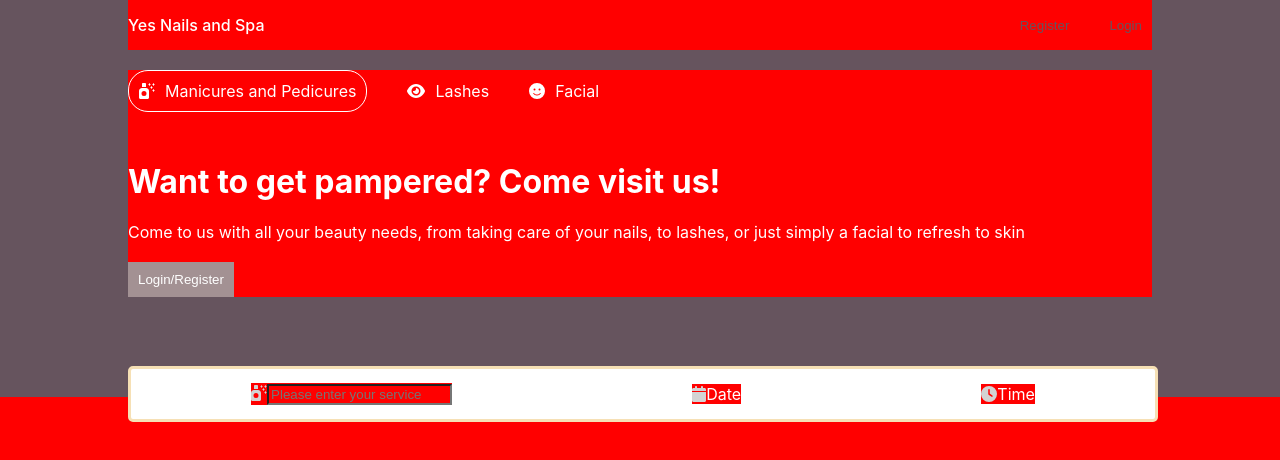
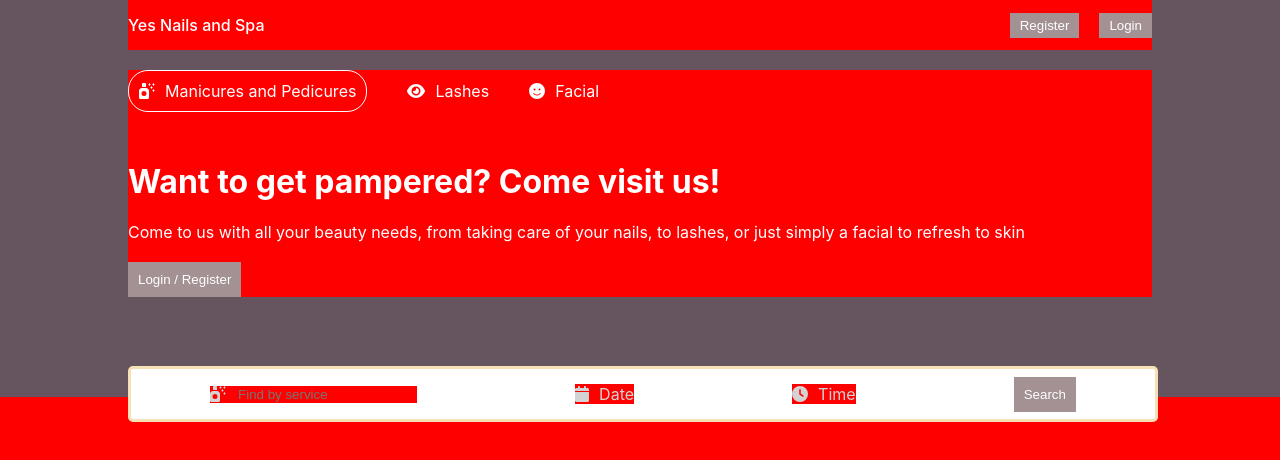
Before and after one commit to Victoria-Q-Le/booking-app-api, a React (Create React App) app in the folder client/: page / in a window 1280 px wide. Shown: the top 460 px of the page. Built offline with nearby package versions, Linux system fonts and the light colour scheme; the HTML template or start-up script is replaced by a standard one.

Commit message:
search box styling

```diff
--- a/client/src/components/header/Header.js
+++ b/client/src/components/header/Header.js
@@ -27,13 +27,13 @@
         {/* TITLE */}
         <h1 className="headerTitle">Want to get pampered? Come visit us!</h1>
         <p className="headerDesc">Come to us with all your beauty needs, from taking care of your nails, to lashes, or just simply a facial to refresh to skin</p>
-        <button className="headerBtn">Login/Register</button>
+        <button className="headerBtn">Login / Register</button>
 
         {/* SEARCH BOX */}
         <div className="headerSearch">
           <div className="headerSearchItem">
             <FontAwesomeIcon icon={faSprayCanSparkles} className="headerIcon" />
-            <input type="text" placeholder="Please enter your service" className="headerSearchInput"></input>
+            <input type="text" placeholder="Find by service" className="headerSearchInput"></input>
           </div>
 
           <div className="headerSearchItem">
@@ -45,6 +45,10 @@
             <FontAwesomeIcon icon={faClock} className="headerIcon" />
             <span className="headerSearchText">Time</span>
           </div>
+
+          <div className="headerSearchItem">
+            <button className="headerBtn">Search</button>
+          </div>
         </div>
 
       </div>
--- a/client/src/components/header/header.css
+++ b/client/src/components/header/header.css
@@ -61,3 +61,18 @@
 .headerIcon {
     color: lightgrey;
 }
+
+.headerSearchItem {
+    display: flex;
+    align-items: center;
+    gap: 10px;
+}
+
+.headerSearchInput {
+    border: none;
+    outline: none;
+}
+
+.headerSearchText {
+    color: lightgray;
+}
--- a/client/src/components/navBar/Navbar.css
+++ b/client/src/components/navBar/Navbar.css
@@ -24,5 +24,6 @@
     border: none;
     padding: 5px 10px;
     cursor: pointer;
-    color: #66545e;
+    color: white;
+    background-color: #a39193;
 }
```
